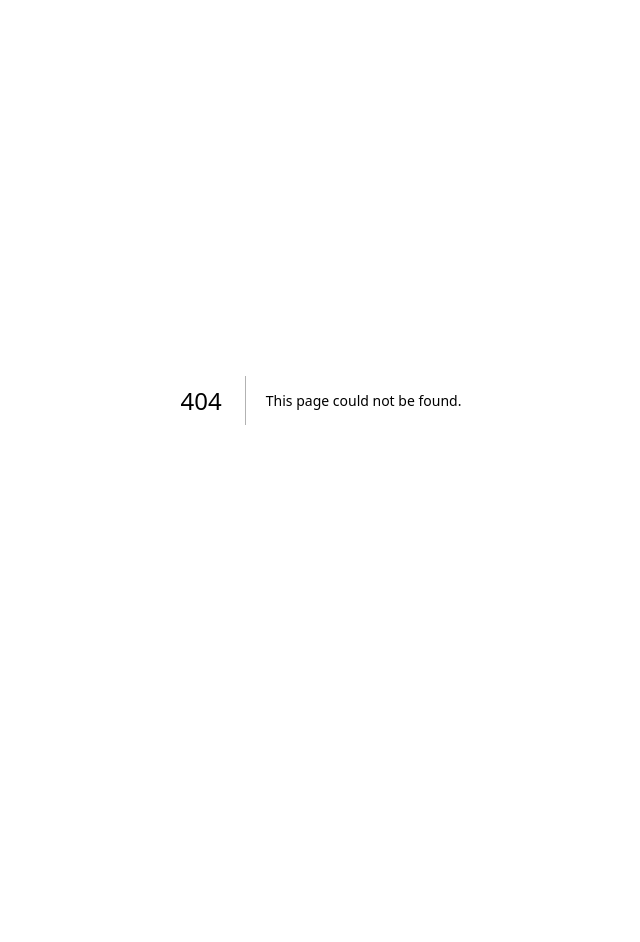
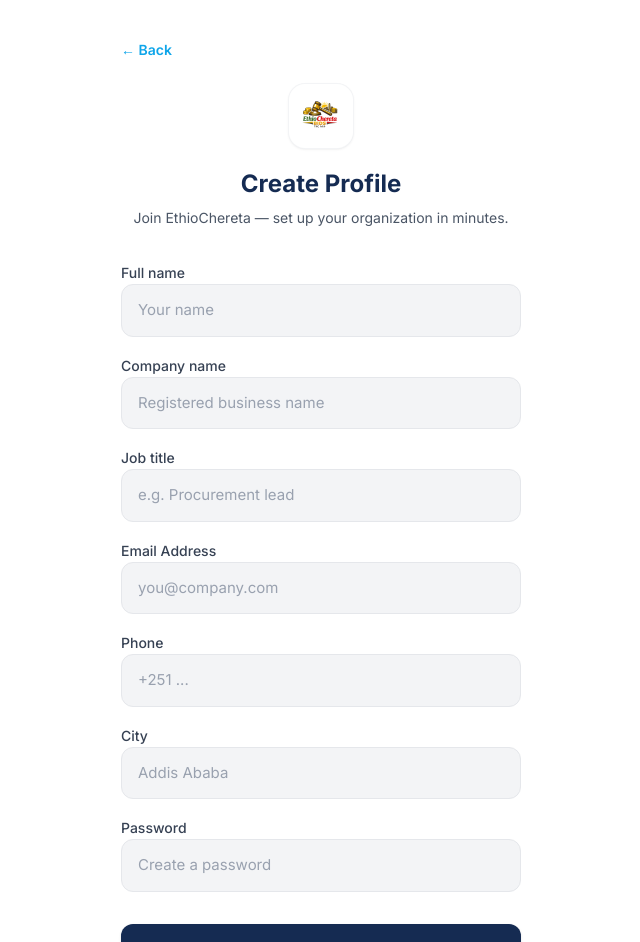
Before and after one commit to hosanna1616/Ethio-Chereta, a Next.js app: page /register in a window 1280 px wide. Before the commit this address had no page. Shown: the top 942 px of the page, without its empty margins (319-959 px from the left). Before the commit the page ends 800 px from the top, so only its background shows below. Built offline with nearby package versions, Linux system fonts and the light colour scheme.

Commit message:
addding registeration

```diff
--- /dev/null
+++ b/src/app/register/page.tsx
@@ -0,0 +1,32 @@
+import Link from "next/link";
+import { BrandLogo } from "@/components/brand-logo";
+import { PublicShell } from "@/components/public-shell";
+import { RegisterForm } from "./register-form";
+
+export default function RegisterPage() {
+  return (
+    <PublicShell className="bg-white">
+      <div className="mx-auto flex w-full max-w-md flex-1 flex-col px-4 pt-10 pb-8 sm:px-6">
+        <Link href="/login" className="text-sm font-semibold text-[var(--sky)]">
+          ← Back
+        </Link>
+        <div className="mt-6 flex flex-col items-center">
+          <BrandLogo size={64} />
+          <h1 className="mt-5 text-2xl font-bold text-[var(--navy)]">Create Profile</h1>
+          <p className="mt-2 max-w-sm text-center text-sm text-gray-600">
+            Join EthioChereta — set up your organization in minutes.
+          </p>
+        </div>
+
+        <RegisterForm />
+
+        <p className="mt-6 text-center text-sm text-gray-600">
+          Already have an account?{" "}
+          <Link href="/login" className="font-semibold text-[var(--navy)] hover:underline">
+            Sign in
+          </Link>
+        </p>
+      </div>
+    </PublicShell>
+  );
+}
--- /dev/null
+++ b/src/app/register/register-form.tsx
@@ -0,0 +1,100 @@
+"use client";
+
+import type { FormEvent } from "react";
+import { useState } from "react";
+import { useRouter } from "next/navigation";
+import { Button } from "@/components/ui/button";
+import { InputField } from "@/components/ui/input-field";
+import { useAccount } from "@/context/account-context";
+
+export function RegisterForm() {
+  const router = useRouter();
+  const { replaceProfile, signIn } = useAccount();
+  const [fullName, setFullName] = useState("");
+  const [company, setCompany] = useState("");
+  const [jobTitle, setJobTitle] = useState("");
+  const [email, setEmail] = useState("");
+  const [phone, setPhone] = useState("");
+  const [city, setCity] = useState("");
+  const [password, setPassword] = useState("");
+
+  const onSubmit = (e: FormEvent) => {
+    e.preventDefault();
+    replaceProfile({
+      fullName: fullName || "New member",
+      company: company || "Organization",
+      jobTitle: jobTitle || "Member",
+      email: email || "you@company.com",
+      phone: phone || "",
+      city: city || "Addis Ababa",
+    });
+    void password;
+    signIn();
+    router.push("/dashboard");
+  };
+
+  return (
+    <form onSubmit={onSubmit} className="mt-8 flex flex-1 flex-col gap-4">
+      <InputField
+        label="Full name"
+        name="fullName"
+        placeholder="Your name"
+        autoComplete="name"
+        value={fullName}
+        onChange={(e) => setFullName(e.target.value)}
+      />
+      <InputField
+        label="Company name"
+        name="company"
+        placeholder="Registered business name"
+        value={company}
+        onChange={(e) => setCompany(e.target.value)}
+      />
+      <InputField
+        label="Job title"
+        name="jobTitle"
+        placeholder="e.g. Procurement lead"
+        value={jobTitle}
+        onChange={(e) => setJobTitle(e.target.value)}
+      />
+      <InputField
+        label="Email Address"
+        name="email"
+        type="email"
+        placeholder="you@company.com"
+        autoComplete="email"
+        value={email}
+        onChange={(e) => setEmail(e.target.value)}
+      />
+      <InputField
+        label="Phone"
+        name="phone"
+        type="tel"
+        placeholder="+251 ..."
+        autoComplete="tel"
+        value={phone}
+        onChange={(e) => setPhone(e.target.value)}
+      />
+      <InputField
+        label="City"
+        name="city"
+        placeholder="Addis Ababa"
+        autoComplete="address-level2"
+        value={city}
+        onChange={(e) => setCity(e.target.value)}
+      />
+      <InputField
+        label="Password"
+        name="password"
+        type="password"
+        placeholder="Create a password"
+        autoComplete="new-password"
+        value={password}
+        onChange={(e) => setPassword(e.target.value)}
+      />
+      <Button type="submit" className="mt-4 !py-4">
+        Save & Continue
+      </Button>
+    </form>
+  );
+}
```
